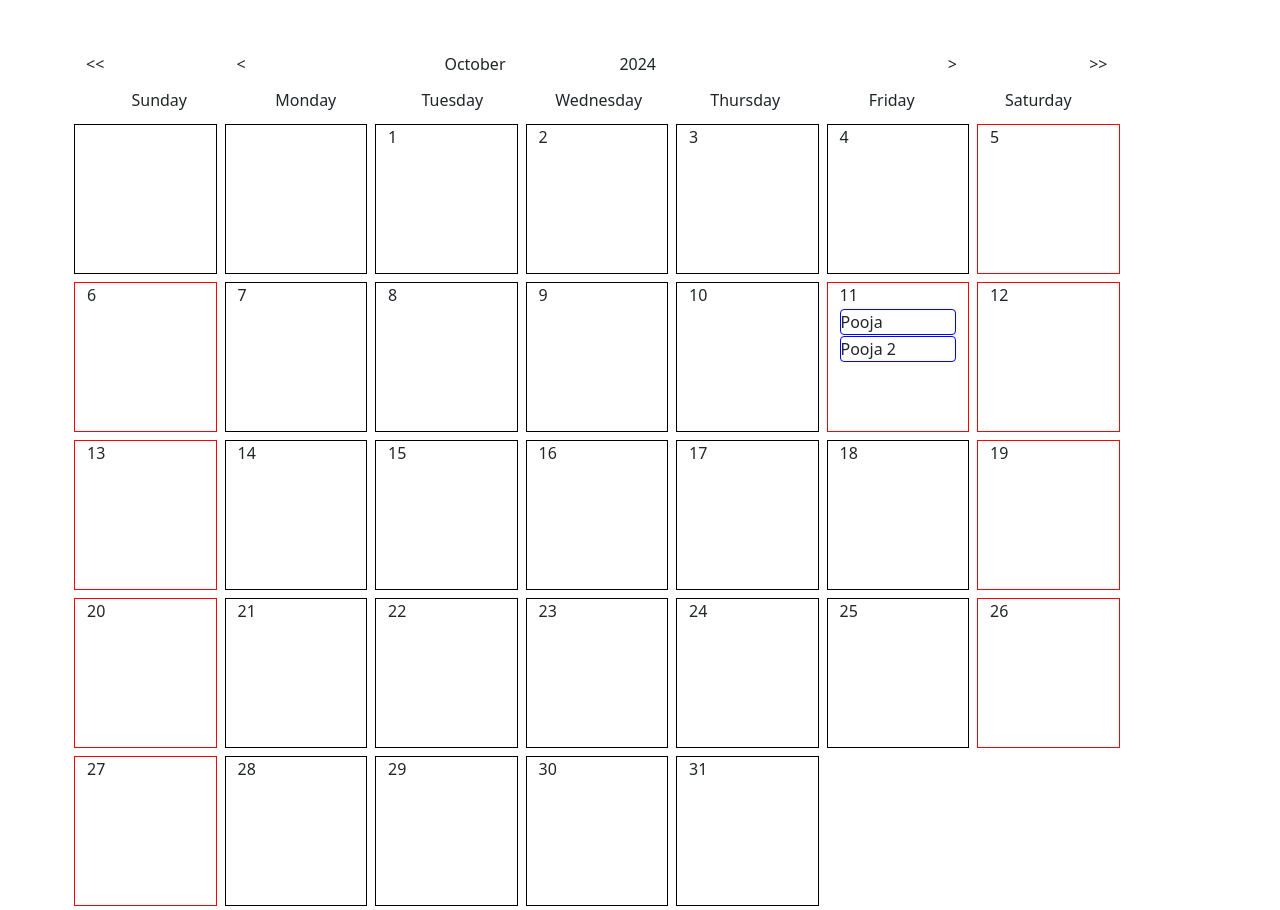
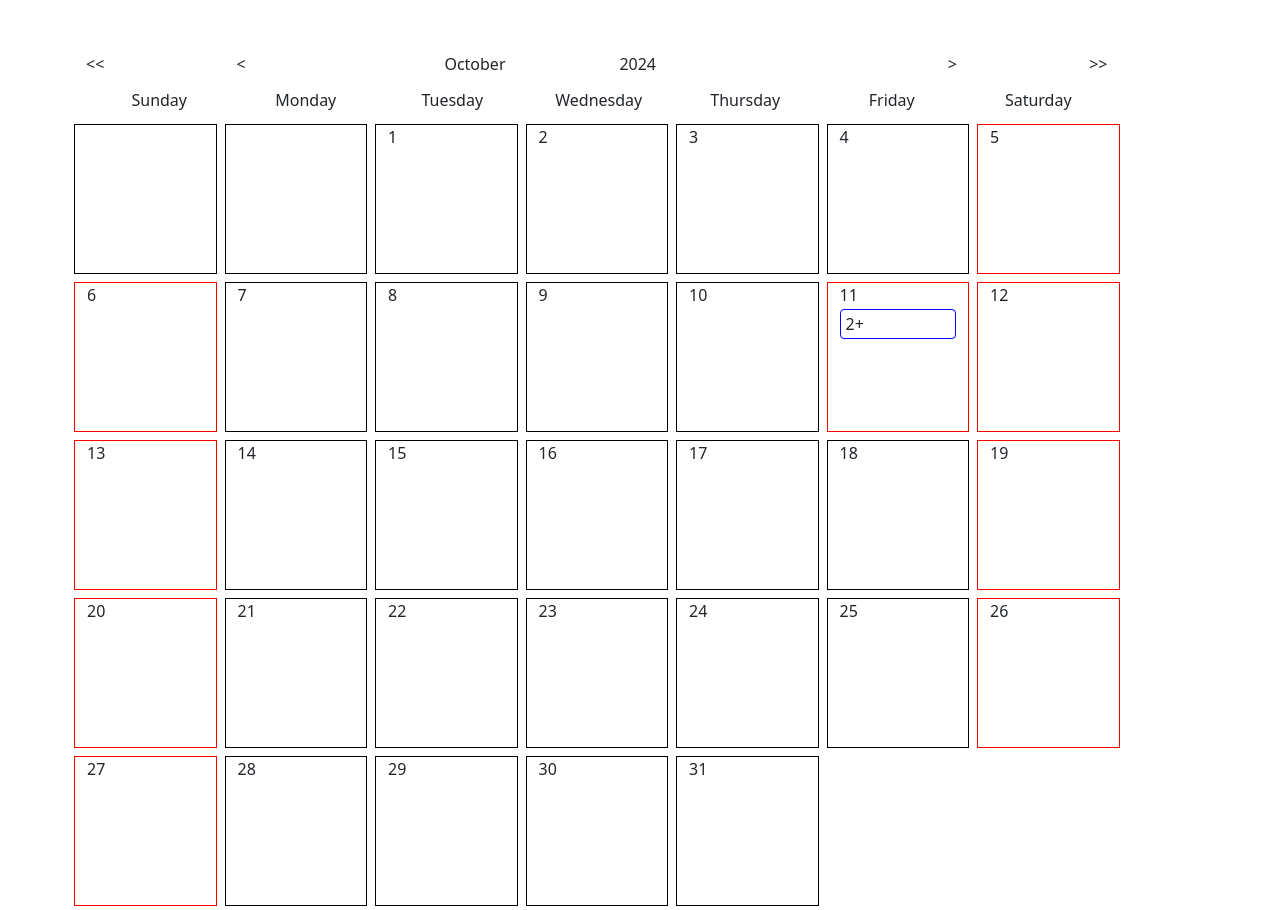
Before and after one commit to JyothishMB/React-Calendar, a React (Create React App) app: page / in a window 1280 px wide. Built offline with nearby package versions, Linux system fonts and the light colour scheme; the HTML template or start-up script is replaced by a standard one.

Commit message:
if more than 2 notifications, then 2+ is shown.

```diff
--- a/src/App.js
+++ b/src/App.js
@@ -20,7 +20,7 @@ function App() {
     },
     "October": {
       "11":{
-        "notifications":["Pooja","Pooja 2"],
+        "notifications":["Pooja","Pooja 2","Pooja","Pooja 2"],
         "isholiday":true
       }
     },
--- a/src/components/default-notifications.css
+++ b/src/components/default-notifications.css
@@ -5,4 +5,7 @@
     border-radius: 0.25em;
     margin-top: 1.5px;
     margin-bottom: 1.5px;
+    padding-left: 5px;
+    padding-top: 2px;
+    padding-bottom: 2px;
 }
--- a/src/components/default-notifications.js
+++ b/src/components/default-notifications.js
@@ -4,9 +4,9 @@ const DefaultNotifications = (props) => {
     return(
         <div className="default-notifications">
             {
-                props?.notifications && props?.notifications?.notifications.map((notification,index)=> {
-                    return <div key={index} className="default-notification">{notification}</div>
-                })
+                (props?.notifications && props?.notifications?.notifications?.length<3) ? props?.notifications?.notifications.map((notification,index)=> {
+                    return <div key={index} className="default-notification">{notification.length>8?notification.substring(0,5)+'...':notification}</div>
+                }):props?.notifications?.notifications && <div className='default-notification'>2+</div>
             }
         </div>
     )
```
